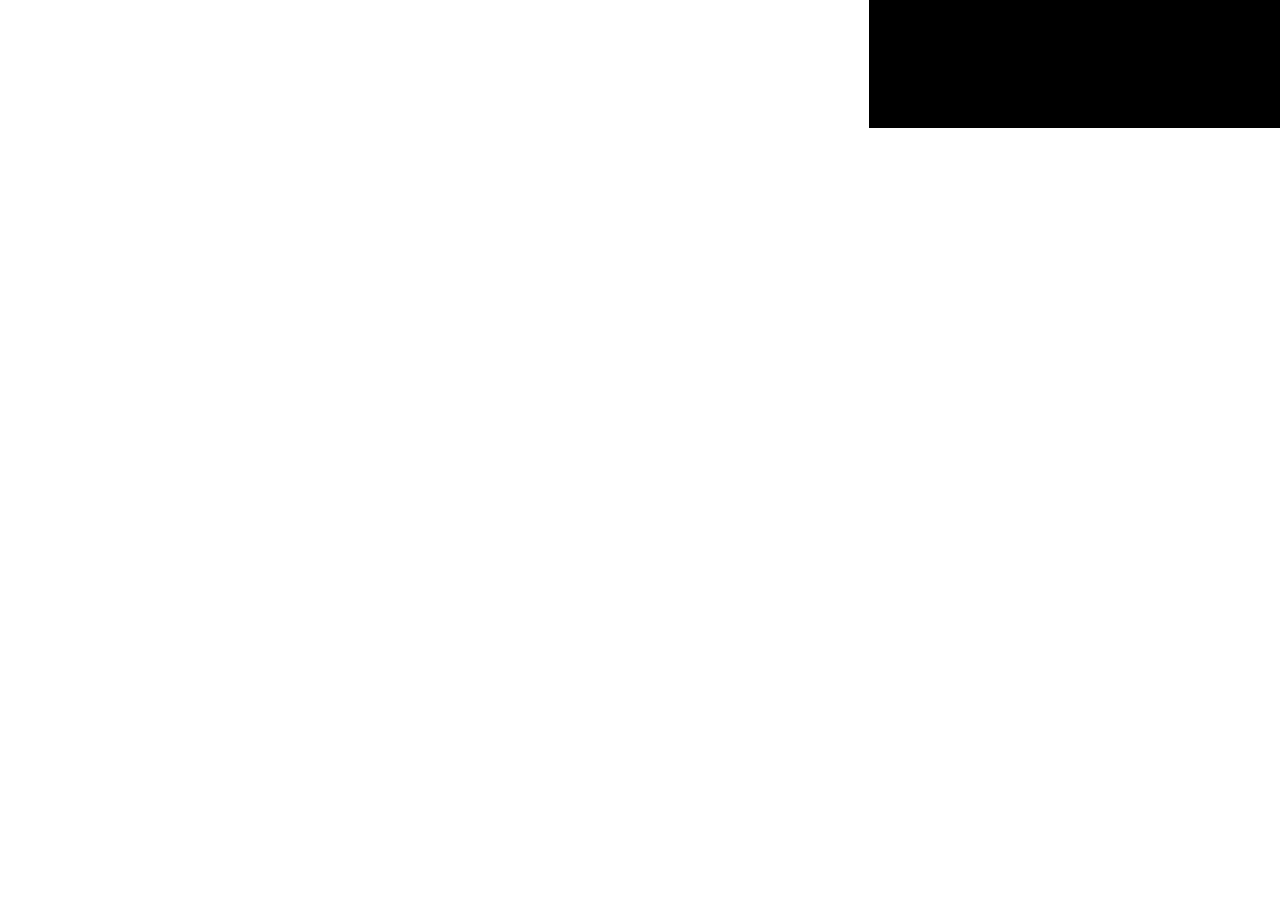
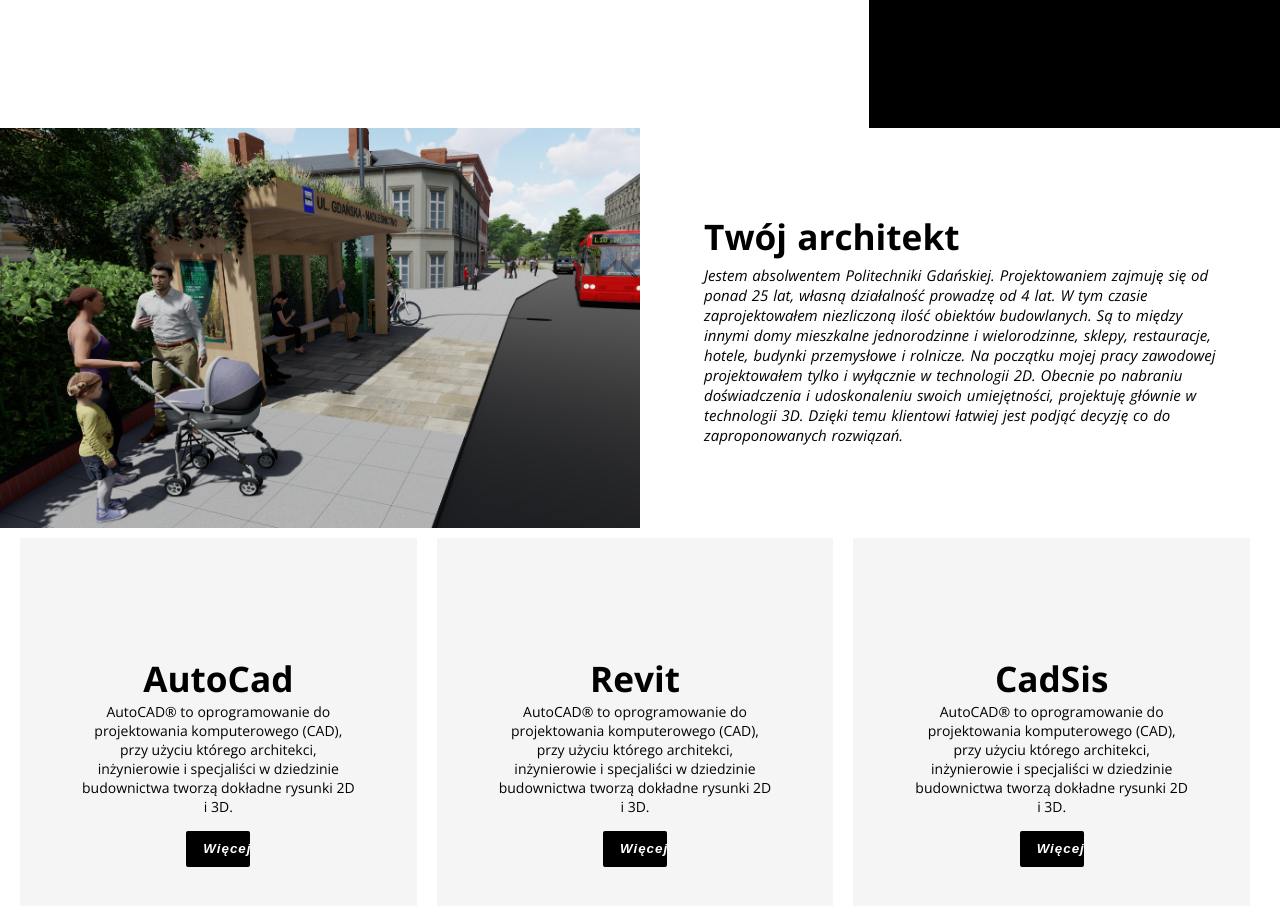
Before and after one commit to GrzeskoByte/SP-project-2022, a React (Create React App) app in the folder my-app/: page / in a window 1280 px wide. Shown: the part 880-1786 px from the top of the page. Before the commit the page ends 1600 px from the top, so only its background shows below. Built offline with nearby package versions, Linux system fonts and the light colour scheme.

Commit message:
add AboutUs and Tech components

```diff
--- a/my-app/src/App.js
+++ b/my-app/src/App.js
@@ -1,6 +1,8 @@
 import { default as Nav } from "./components/nav/Nav.jsx";
 import Header from "./components/header/Header.jsx";
 import Offer from "./components/Offer/Offer.jsx";
+import AboutUs from "./components/aboutUs/AboutUs.jsx";
+import Tech from "./components/technologies/Tech.jsx";
 
 import { Route, Routes } from "react-router-dom";
 
@@ -20,6 +22,8 @@
       <Nav />
       <Header />
       <Offer />
+      <AboutUs />
+      <Tech />
     </>
   );
 };
--- a/my-app/src/App.scss
+++ b/my-app/src/App.scss
@@ -6,17 +6,35 @@
 }
 
 body {
-  display: flex;
-  flex-direction: column;
-  justify-content: flex-start;
-  align-items: center;
-  min-height: 200vh;
-  width: 100vw;
+  // display: flex;
+  // flex-direction: column;
+  // justify-content: flex-start;
+  // align-items: center;
+  min-width: 100vw;
+  min-height: 400vh;
   font-size: 10px;
   font-family: "Open Sans", arial, sans-serif;
+  overflow-x: hidden;
 }
 
 h2 {
   font-size: 2.2rem;
   font-style: normal;
 }
+
+::-webkit-scrollbar {
+  width: 10px;
+}
+
+::-webkit-scrollbar-track {
+  background: transparent;
+}
+
+::-webkit-scrollbar-thumb {
+  background: #888;
+  border-radius: 5px;
+}
+
+::-webkit-scrollbar-thumb:hover {
+  background: #555;
+}
--- /dev/null
+++ b/my-app/src/components/aboutUs/AboutUs.jsx
@@ -0,0 +1,26 @@
+import React from "react";
+import { StyledAboutUs } from "./aboutUs.styled";
+
+const AboutUs = () => {
+  return (
+    <StyledAboutUs>
+      <div className="firstOfferSec"></div>
+      <div className="secondOfferSec">
+        <p>
+          <h2>Twój architekt</h2>
+          Jestem absolwentem Politechniki Gdańskiej. Projektowaniem zajmuję się
+          od ponad 25 lat, własną działalność prowadzę od 4 lat. W tym czasie
+          zaprojektowałem niezliczoną ilość obiektów budowlanych. Są to między
+          innymi domy mieszkalne jednorodzinne i wielorodzinne, sklepy,
+          restauracje, hotele, budynki przemysłowe i rolnicze. Na początku mojej
+          pracy zawodowej projektowałem tylko i wyłącznie w technologii 2D.
+          Obecnie po nabraniu doświadczenia i udoskonaleniu swoich umiejętności,
+          projektuję głównie w technologii 3D. Dzięki temu klientowi łatwiej
+          jest podjąć decyzję co do zaproponowanych rozwiązań.
+        </p>
+      </div>
+    </StyledAboutUs>
+  );
+};
+
+export default AboutUs;
--- /dev/null
+++ b/my-app/src/components/aboutUs/aboutUs.styled.js
@@ -0,0 +1,39 @@
+import styled from "styled-components";
+
+import img from "../../images/i30.jpg";
+
+export const StyledAboutUs = styled.section`
+  display: grid;
+  grid-template-areas: "A B";
+  height: 50vh;
+  background-color: royalblue;
+  min-width: 1200px;
+
+  & > .firstOfferSec {
+    width: 50vw;
+    grid-area: A;
+    background: url(${img});
+    background-repeat: no-repeat;
+    background-size: cover;
+    background-position: center;
+  }
+
+  & > .secondOfferSec {
+    display: flex;
+    flex-direction: column;
+    justify-content: center;
+    align-items: center;
+    grid-area: B;
+    background-color: white;
+    text-align: left;
+    & > p {
+      padding: 10px 10%;
+      word-spacing: 1px;
+      font-size: 15px;
+      font-style: italic;
+    }
+    & > p > h2 {
+      margin-bottom: 5px;
+    }
+  }
+`;
--- a/my-app/src/components/header/header.styled.js
+++ b/my-app/src/components/header/header.styled.js
@@ -5,7 +5,6 @@
   justify-content: center;
   align-items: center;
   height: 50vh;
-  width: 100vw;
   margin-top: 6vh;
   min-width: 1060px;
   background-color: rgba(0, 0, 0, 0.8);
--- a/my-app/src/components/nav/nav.styled.js
+++ b/my-app/src/components/nav/nav.styled.js
@@ -48,7 +48,7 @@
   bottom: 0;
   left: 0;
   height: 5px;
-  transition: 1s;
+  transition: 0.2s;
   width: ${(props) => props.levelOfFill}%;
   background-color: #000;
 `;
--- /dev/null
+++ b/my-app/src/components/technologies/Tech.jsx
@@ -0,0 +1,34 @@
+import React from "react";
+
+import { StyledTech, StyledCard } from "./tech.styled";
+
+const Tech = () => {
+  const texts = {
+    autoCad: `AutoCAD® to oprogramowanie do projektowania komputerowego (CAD), przy użyciu którego architekci, inżynierowie i specjaliści w dziedzinie budownictwa tworzą dokładne rysunki 2D i 3D.`,
+    revit: `Program Revit® umożliwia zwiększenie wydajności pracy i dokładności w całym cyklu rozwojowym projektu — od projektowania koncepcyjnego, wizualizacji i analizy po produkcję i konstrukcję w technologi`,
+    cadSis:
+      "Zestaw programów wspomagających projektowanie. Obliczenia statyki wytrzymałości obiektów.",
+  };
+
+  return (
+    <StyledTech>
+      <Card title="AutoCad" content={texts.autoCad} />
+      <Card title="Revit" content={texts.autoCad} />
+      <Card title="CadSis" content={texts.autoCad} />
+    </StyledTech>
+  );
+};
+
+const Card = (props) => {
+  const { title, content } = props;
+  return (
+    <StyledCard>
+      <h2>{title}</h2>
+      <p>{content}</p>
+      <a href="#">
+        <button>Więcej</button>
+      </a>
+    </StyledCard>
+  );
+};
+export default Tech;
--- /dev/null
+++ b/my-app/src/components/technologies/tech.styled.js
@@ -0,0 +1,50 @@
+import styled from "styled-components";
+
+export const StyledTech = styled.section`
+  padding: 10px 30px 10px 20px;
+  display: grid;
+  grid-template-columns: repeat(3, 1fr);
+  grid-gap: 20px;
+  grid-auto-rows: minmax(100px, auto);
+`;
+export const StyledCard = styled.div`
+  display: flex;
+  flex-direction: column;
+  justify-content: center;
+  align-items: center;
+  grid-column: 1;
+  grid-row: 1/5;
+  background-color: whitesmoke;
+
+  &:nth-of-type(2) {
+    grid-column: 2;
+  }
+  &:nth-of-type(3) {
+    grid-column: 3;
+  }
+
+  & > p {
+    font-size: 14px;
+    text-align: center;
+    max-width: 70%;
+  }
+
+  & > a {
+    margin: 15px;
+  }
+
+  & > a > button {
+    padding: 10px 17px;
+    border: none;
+    border-radius: 2px;
+    line-height: 2vh;
+    width: 5vw;
+    text-transform: capitalize;
+    font-style: oblique;
+    font-weight: bold;
+    letter-spacing: 1px;
+    background-color: black;
+    color: white;
+    cursor: pointer;
+  }
+`;
```
